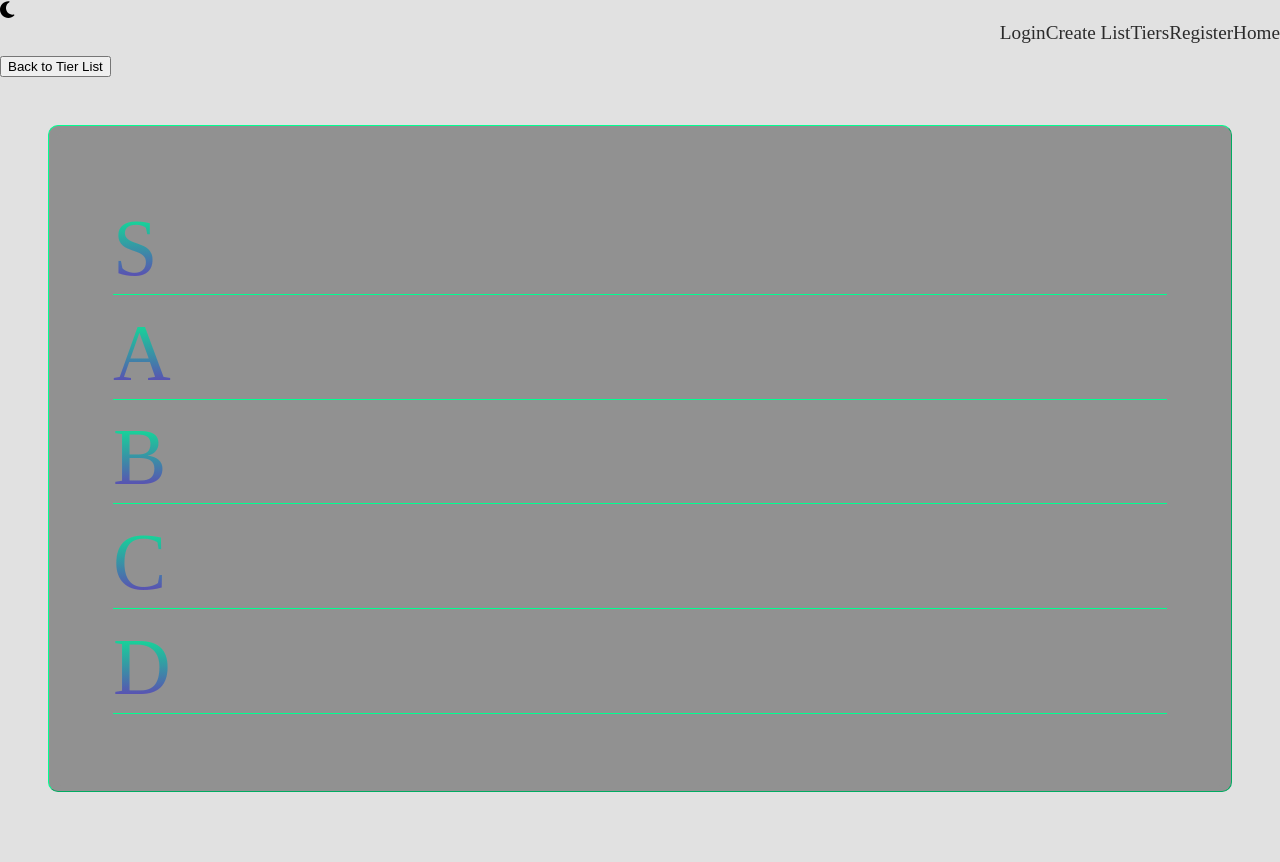
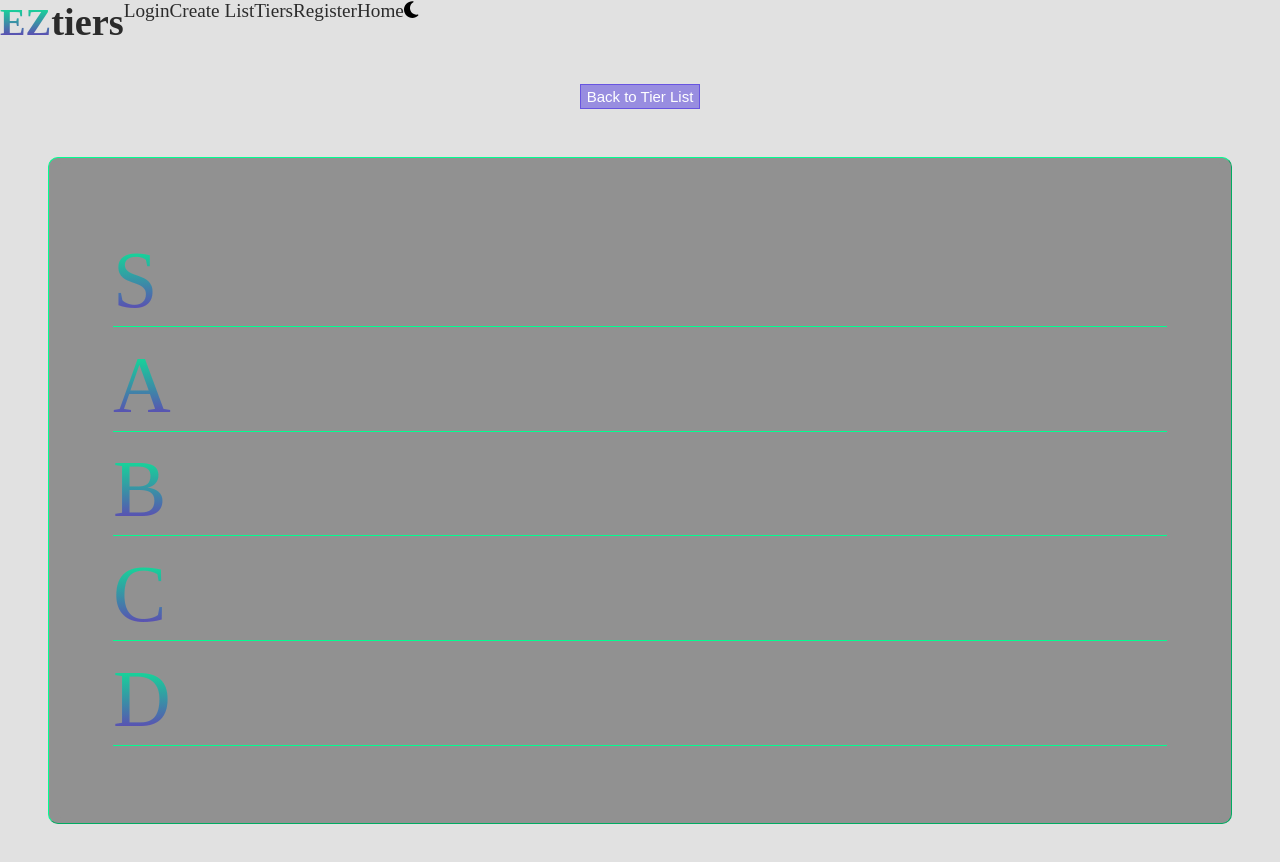
Before and after one commit to kcavner/eztiers, a React (Create React App) app in the folder client/: page /tier in a window 1280 px wide. Shown: the top 862 px of the page. Built offline with nearby package versions, Linux system fonts and the light colour scheme; sample sign-in values are in the browser's storage.

Commit message:
fixing header

```diff
--- a/client/src/App.js
+++ b/client/src/App.js
@@ -19,7 +19,18 @@ const App = () => {
 
   return (
     <div className={`app ${theme}`}>
-      {theme === 'light' ? (
+
+    <BrowserRouter >
+      <header>
+      <h1><span className='ez-span'>EZ</span>tiers</h1>
+        <nav>
+          <Link className={`link-nav ${theme}`} to="/">Login</Link>
+          <Link className={`link-nav ${theme}`} to="/create">Create List</Link>
+          <Link className={`link-nav ${theme}`}to="/tier">Tiers</Link>
+          <Link className={`link-nav ${theme}`} to="/register">Register</Link>
+          <Link className={`link-nav ${theme}`} to="/home">Home</Link>
+        </nav>
+        {theme === 'light' ? (
           <FontAwesomeIcon
             icon={faMoon}
             alt="Light Mode SVG"
@@ -34,15 +45,6 @@ const App = () => {
             style={{ cursor: 'pointer' }} // Add pointer cursor to indicate clickable
           />
         )}
-    <BrowserRouter >
-      <header>
-        <nav>
-          <Link className={`link-nav ${theme}`} to="/">Login</Link>
-          <Link className={`link-nav ${theme}`} to="/create">Create List</Link>
-          <Link className={`link-nav ${theme}`}to="/tier">Tiers</Link>
-          <Link className={`link-nav ${theme}`} to="/register">Register</Link>
-          <Link className={`link-nav ${theme}`} to="/home">Home</Link>
-        </nav>
       </header>
       <Routes>
         <Route path="/" element={<Login theme={theme}/>}/>
--- a/client/src/index.css
+++ b/client/src/index.css
@@ -4,6 +4,7 @@
 body{
   margin: 0;
   color:white;
+
 }
 nav{
   display: flex;
@@ -16,7 +17,10 @@ a{
 a.dark{
   color: rgb(225, 225, 225);
 }
+header{
+  display: flex;
 
+}
 p{
 margin: 0;
 }
@@ -26,9 +30,9 @@ h1{
 }
 .app{
   font-size: larger;
-  color: rgb(43, 43, 43);
   height:100vw;
   width: 100vw;
+  color: rgb(43, 43, 43);
   background: rgb(225, 225, 225);
   /* background-image: url('../public/sea.jpg') ; */
   background-size:cover;
@@ -222,6 +226,10 @@ margin-top: 5px;
   padding:10px;
 }
 .github{
+  color: rgb(126, 72, 180)
+
+}
+.github.dark{
   background-color: rgba(240, 248, 255, 0);
   color: var(--tier-green);
 }
@@ -283,3 +291,7 @@ border-style:outset;
   margin-top: 10px;
   height:fit-content;
 }
+.table-card-header{
+  display: flex;
+  justify-content: center;
+}
--- a/client/src/pages/home.js
+++ b/client/src/pages/home.js
@@ -52,7 +52,7 @@ function Home(){
               {!table.tiers.length ? (<p>Please Create a Tier</p>): 'Tiers'}
                 {table.tiers.map((item) => (
                   <div className='tiers-list' key={item._id}>
-                    {/* Use a function to handle the click event */}
+
                     <button onClick={() => handleTierClick(item)}>
                       {item.title}
                     </button>
--- a/client/src/pages/login.js
+++ b/client/src/pages/login.js
@@ -61,8 +61,10 @@ export default function Login({theme}){
         <button className='login-button' type="submit">Login</button>
 
         <Link className={`create-account ${theme}`} to="/register">Create an account!</Link>
+
       </form>
-      <a href='https://github.com/kcavner/eztiers' className='github'>Github <FontAwesomeIcon icon={faCat}/></a>
+      <a href='https://github.com/kcavner/eztiers' className={`github ${theme}`} >Github <FontAwesomeIcon icon={faCat}/></a>
+
     </div>
     )
 }
--- a/client/src/pages/tier.js
+++ b/client/src/pages/tier.js
@@ -14,7 +14,6 @@ function ToggleBubble({item, index}){
     {isToggled? item.gameText : <FontAwesomeIcon icon={faEye} className="fa-eye"/>}
   </div>
   )
-
 }
 
 const Tier = ({ table, title, onBackToHome }) => {
@@ -23,12 +22,6 @@ const Tier = ({ table, title, onBackToHome }) => {
   const [bTier, setBTier] = useState([]);
   const [cTier, setCTier] = useState([]);
   const [dTier, setDTier] = useState([]);
-
-  // const [isCardExpanded, setIsCardExpanded] = useState(false);
-
-  // const handleClick = () => {
-  //   setIsCardExpanded(!isCardExpanded);
-  // };
 
   useEffect(() => {
     console.log("table", table);
@@ -60,7 +53,6 @@ const Tier = ({ table, title, onBackToHome }) => {
             break;
         }
       });
-
       setSTier(updatedSTier);
       setATier(updatedATier);
       setBTier(updatedBTier);
@@ -68,18 +60,19 @@ const Tier = ({ table, title, onBackToHome }) => {
       setDTier(updatedDTier);
     }
   }, [table]);
+
   return (
     <div className='table-card'>
       <div className='table-card-header' >
-        <button onClick={onBackToHome}>Back to Tier List</button>
+        <button className='login-button'onClick={onBackToHome}>Back to Tier List</button>
       </div>
 
-      {/* {isCardExpanded && ( */}
       <div id="tier-table">
+
         <div id="tierRow"  className="sTier">
           <div id="bubble-letter">S</div>
-          {sTier.map((item, index) => (<ToggleBubble item={item} index={index}/>
-          ))}
+          {sTier.map((item, index) => (
+          <ToggleBubble item={item} index={index}/>))}
         </div>
 
         <div id="tierRow"  className="aTier">
@@ -105,8 +98,8 @@ const Tier = ({ table, title, onBackToHome }) => {
           {dTier.map((item, index) => (
           <ToggleBubble item={item} index={index}/>))}
           </div>
+
       </div>
-      {/* )} */}
     </div>
   );
 };
```
Lines whose indentation alone changed are shown as unchanged.
